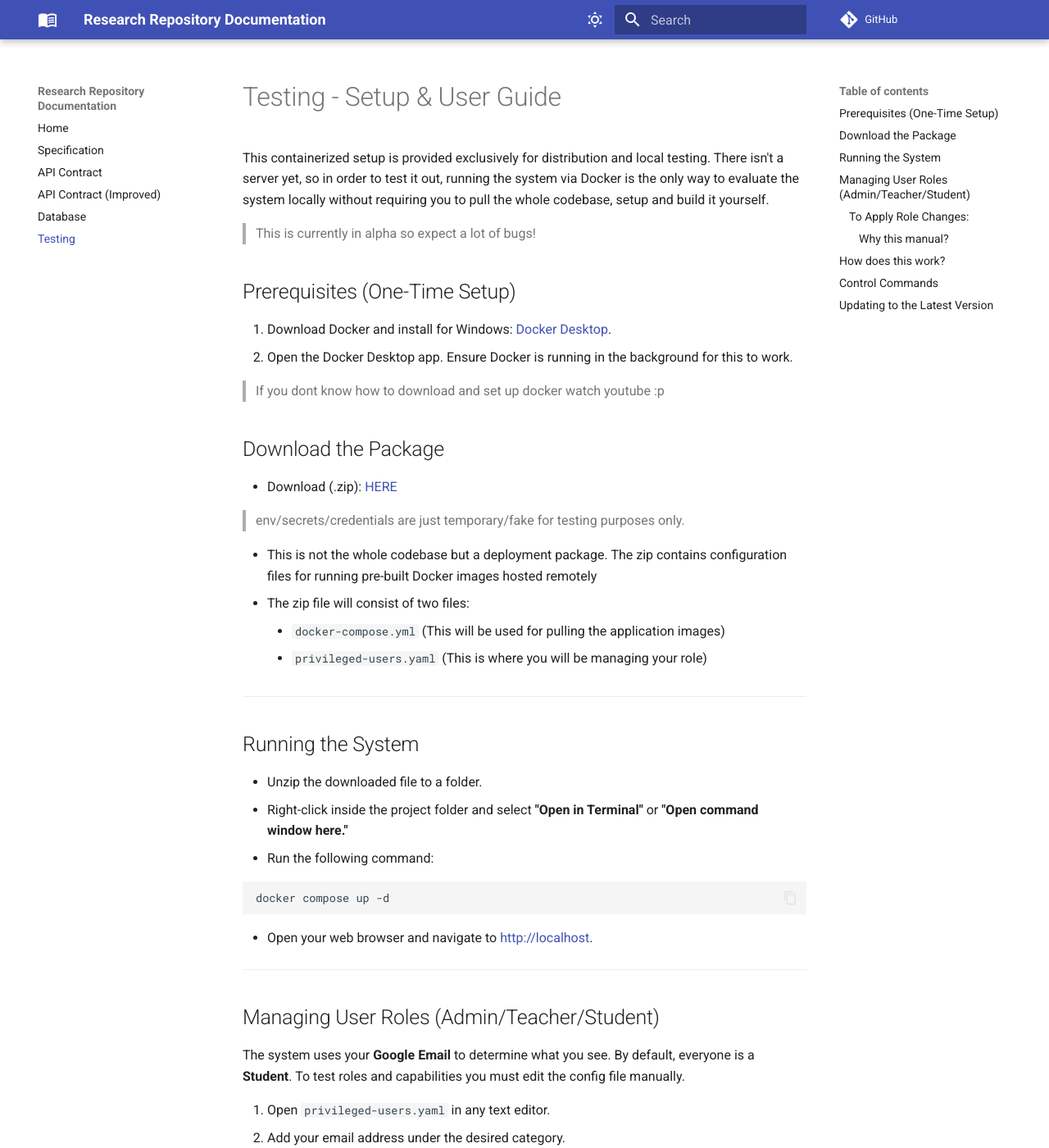
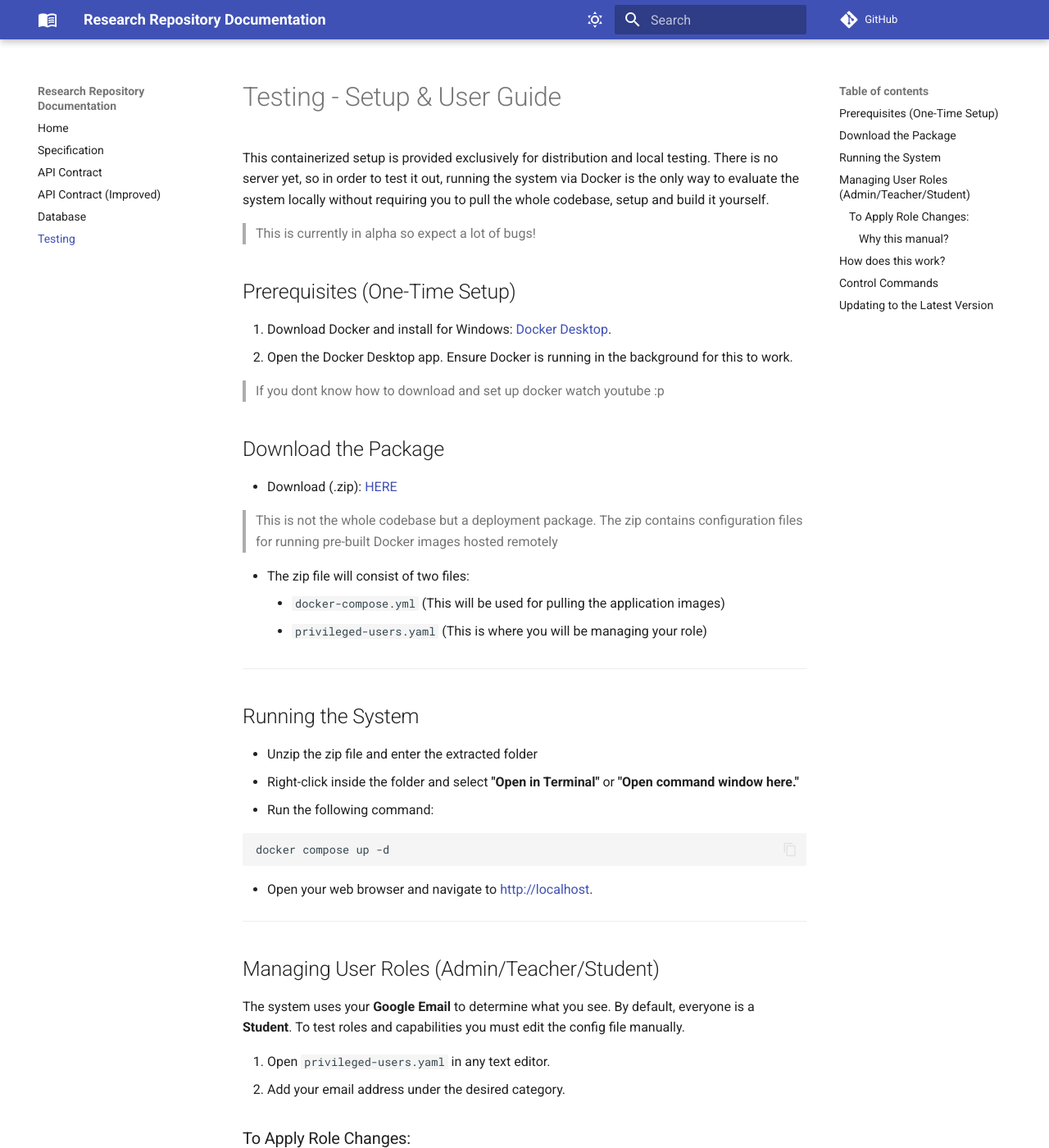
Before and after one commit to r4ppz/research-repo-docs, an MkDocs documentation site: the page built from docs/testing.md, in a window 1280 px wide and 1400 px high. Shown: the whole window at 82% size. Built offline with MkDocs 1.6.1 and Material for MkDocs 9.7.7, drawn with Linux system fonts in a browser that asks for light colours; comment, search, counter and statistics services are not loaded.

Commit message:
docs: improvements

````diff
--- a/docs/testing.md
+++ b/docs/testing.md
@@ -1,6 +1,6 @@
 # Testing - Setup & User Guide
 
-This containerized setup is provided exclusively for distribution and local testing. There isn't a server yet, so in order to test it out, running the system via Docker is the only way to evaluate the system locally without requiring you to pull the whole codebase, setup and build it yourself.
+This containerized setup is provided exclusively for distribution and local testing. There is no server yet, so in order to test it out, running the system via Docker is the only way to evaluate the system locally without requiring you to pull the whole codebase, setup and build it yourself.
 
 > This is currently in alpha so expect a lot of bugs!
 
@@ -16,9 +16,8 @@ This containerized setup is provided exclusively for distribution and local test
 
 - Download (.zip): [HERE](https://drive.google.com/file/d/1WIO9DtjvMK68WXbJ3gp3MxgoExX3Gsyp/view?usp=sharing)
 
-> env/secrets/credentials are just temporary/fake for testing purposes only.
+> This is not the whole codebase but a deployment package. The zip contains configuration files for running pre-built Docker images hosted remotely
 
-- This is not the whole codebase but a deployment package. The zip contains configuration files for running pre-built Docker images hosted remotely
 - The zip file will consist of two files:
     - `docker-compose.yml` (This will be used for pulling the application images)
     - `privileged-users.yaml` (This is where you will be managing your role)
@@ -27,8 +26,8 @@ This containerized setup is provided exclusively for distribution and local test
 
 ## Running the System
 
-- Unzip the downloaded file to a folder.
-- Right-click inside the project folder and select **"Open in Terminal"** or **"Open command window here."**
+- Unzip the zip file and enter the extracted folder
+- Right-click inside the folder and select **"Open in Terminal"** or **"Open command window here."**
 - Run the following command:
 
 ```bash
````
Also changed, not shown: docs/index.md (+2 -2 lines).
